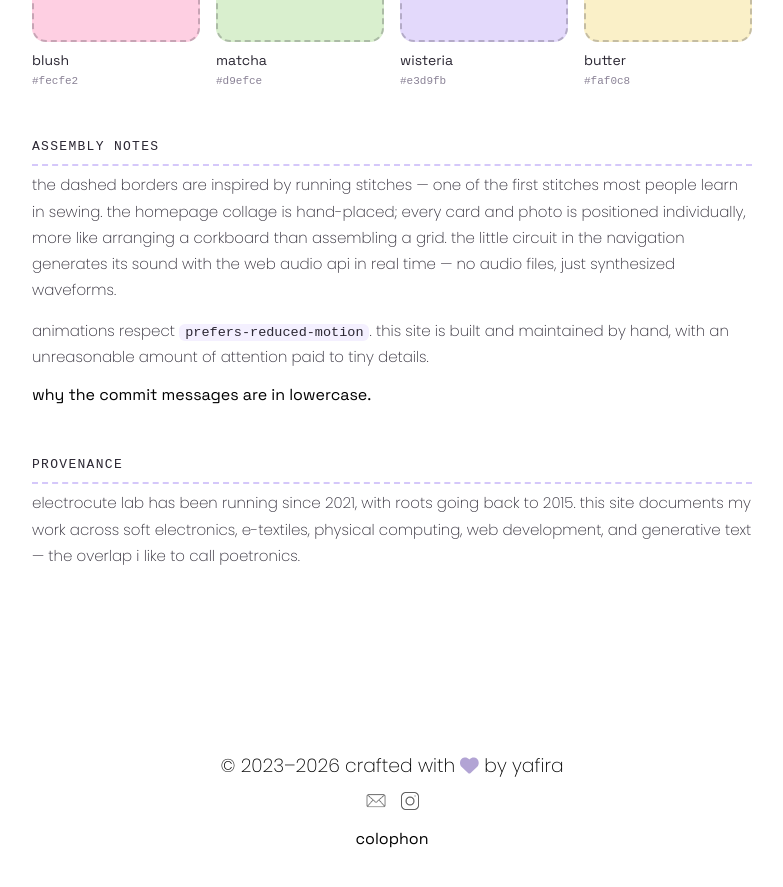
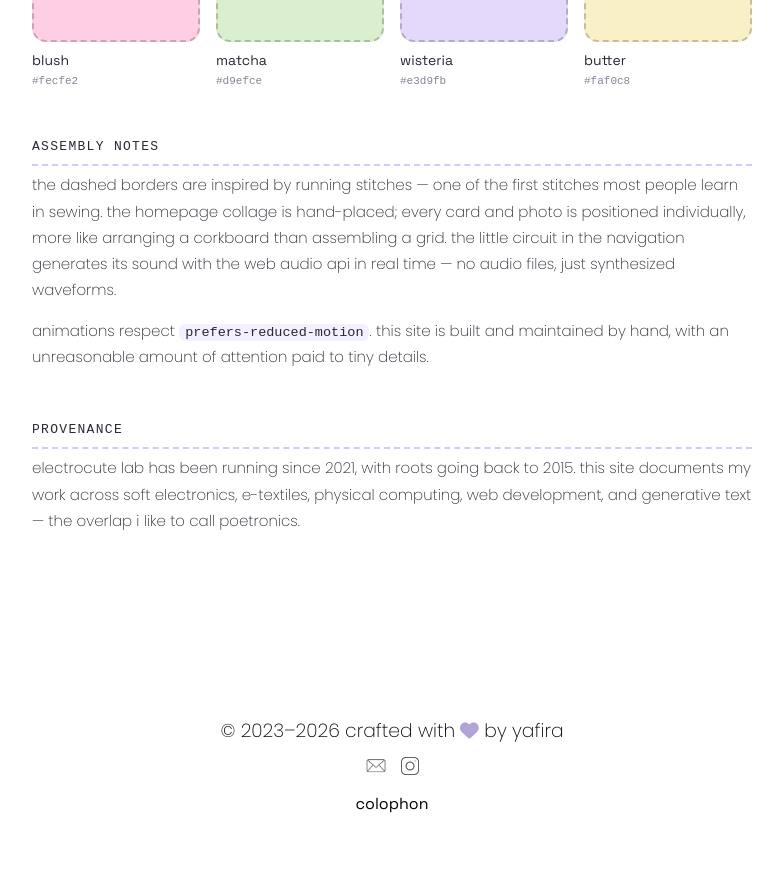
Before and after one commit to yafira/electrocute, a Next.js app: page /colophon in a window 1280 px wide. Shown: the part 1420-2307 px from the top of the page, without its empty margins (248-1031 px from the left). After the commit the page ends 2282 px from the top, so only its background shows below. Built offline with nearby package versions, Linux system fonts and the light colour scheme; a web font is replaced by a local one.

Commit message:
minor edit

```diff
--- a/src/pages/colophon.jsx
+++ b/src/pages/colophon.jsx
@@ -128,7 +128,6 @@ export default function Colophon() {
             site is built and maintained by hand, with an unreasonable amount of
             attention paid to tiny details.
           </p>{" "}
-          why the commit messages are in lowercase.
         </section>
 
         <section className={styles.section}>
```
